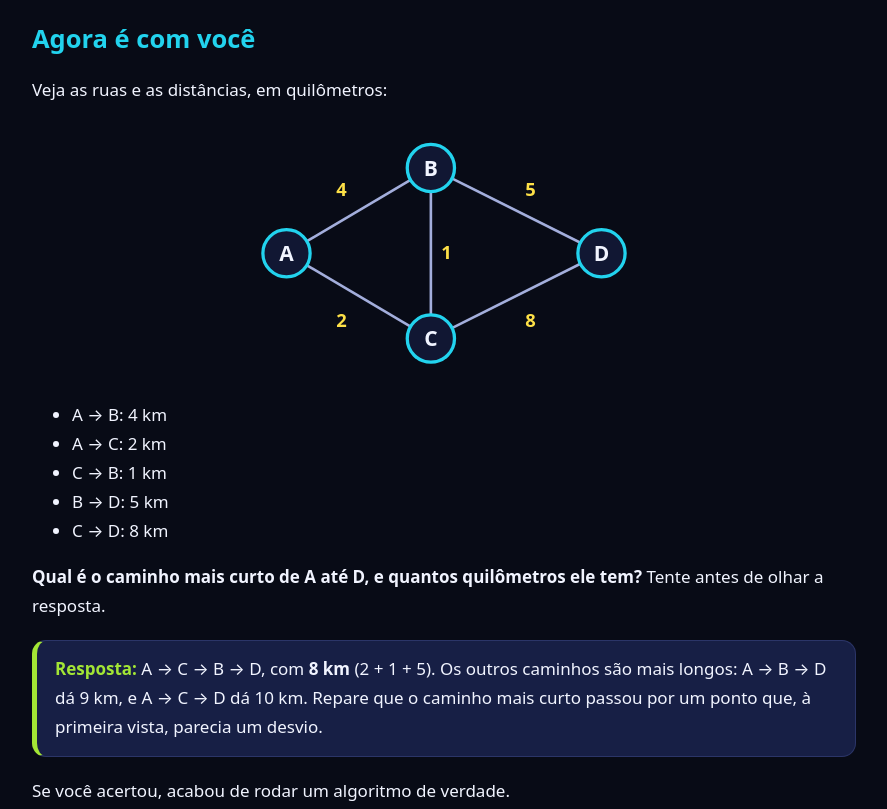
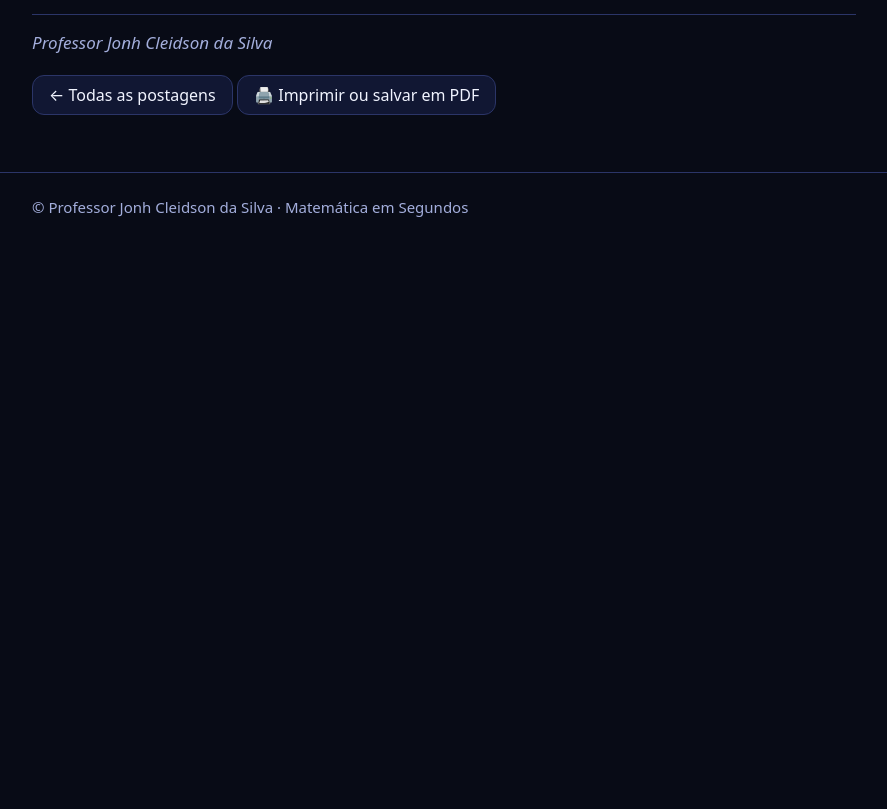
Before and after one commit to matematicaemsegundos/matematicaemsegundos.github.io, a plain HTML site: page posts/2026-11-07-algoritmos-matematica-tecnologia.html in a window 1280 px wide. Shown: the part 1420-2229 px from the top of the page, without its empty margins (196-1083 px from the left). After the commit the page ends 1675 px from the top, so only its background shows below. Drawn offline with Linux system fonts and the light colour scheme.

Commit message:
SEO técnico (sitemap, robots, canonical, Open Graph, JSON-LD) e remoção do desafio do post de algoritmos
Co-Authored-By: Claude Sonnet 5.5 <noreply@anthropic.com>

```diff
--- a/posts/2026-11-07-algoritmos-matematica-tecnologia.html
+++ b/posts/2026-11-07-algoritmos-matematica-tecnologia.html
@@ -5,6 +5,15 @@
 <meta name="viewport" content="width=device-width, initial-scale=1">
 <title>Algoritmos: a Matemática que move a tecnologia · Matemática em Segundos</title>
 <meta name="description" content="Como o GPS escolhe o caminho mais curto? Por trás da tecnologia há passos simples, e a Matemática ajuda a organizá-los.">
+<link rel="canonical" href="https://matematicaemsegundos.github.io/posts/2026-11-07-algoritmos-matematica-tecnologia.html">
+<meta property="og:type" content="article">
+<meta property="og:locale" content="pt_BR">
+<meta property="og:site_name" content="Matemática em Segundos">
+<meta property="og:title" content="Algoritmos: a Matemática que move a tecnologia · Matemática em Segundos">
+<meta property="og:description" content="Como o GPS escolhe o caminho mais curto? Por trás da tecnologia há passos simples, e a Matemática ajuda a organizá-los.">
+<meta property="og:url" content="https://matematicaemsegundos.github.io/posts/2026-11-07-algoritmos-matematica-tecnologia.html">
+<meta name="twitter:card" content="summary">
+<script type="application/ld+json">{"@context": "https://schema.org", "@type": "Article", "headline": "Algoritmos: a Matemática que move a tecnologia", "description": "Como o GPS escolhe o caminho mais curto? Por trás da tecnologia há passos simples, e a Matemática ajuda a organizá-los.", "inLanguage": "pt-BR", "datePublished": "2026-11-07", "author": {"@type": "Person", "name": "Professor Jonh Cleidson da Silva"}, "publisher": {"@type": "Organization", "name": "Matemática em Segundos"}, "mainEntityOfPage": "https://matematicaemsegundos.github.io/posts/2026-11-07-algoritmos-matematica-tecnologia.html"}</script>
 <link rel="stylesheet" href="../assets/style.css">
 </head>
 <body>
@@ -37,32 +46,6 @@
 <h2>O ponto principal</h2>
 <p>A tecnologia parece mágica, mas por baixo dela existem passos que a Matemática ajuda a organizar. Quem entende a ideia de algoritmo deixa de ser apenas usuário do celular e passa a entender <strong>por que</strong> ele responde como responde.</p>
 
-<h2>Agora é com você</h2>
-<p>Veja as ruas e as distâncias, em quilômetros:</p>
-<svg viewBox="0 0 320 200" role="img" aria-label="Mapa com os pontos A, B, C e D. A–B 4 km, A–C 2 km, C–B 1 km, B–D 5 km, C–D 8 km." style="width:100%;max-width:420px;height:auto;display:block;margin:10px auto">
-<g stroke="#a3aedc" stroke-width="2" fill="none">
-<line x1="40" y1="100" x2="150" y2="35"/><line x1="40" y1="100" x2="150" y2="165"/>
-<line x1="150" y1="35" x2="150" y2="165"/><line x1="150" y1="35" x2="280" y2="100"/><line x1="150" y1="165" x2="280" y2="100"/>
-</g>
-<g font-size="14" font-weight="700" fill="#fde047" text-anchor="middle">
-<text x="82" y="56">4</text><text x="82" y="156">2</text><text x="162" y="104">1</text><text x="226" y="56">5</text><text x="226" y="156">8</text>
-</g>
-<g fill="#111733" stroke="#22d3ee" stroke-width="2.5">
-<circle cx="40" cy="100" r="18"/><circle cx="150" cy="35" r="18"/><circle cx="150" cy="165" r="18"/><circle cx="280" cy="100" r="18"/>
-</g>
-<g font-size="16" font-weight="800" fill="#f1f4ff" text-anchor="middle">
-<text x="40" y="106">A</text><text x="150" y="41">B</text><text x="150" y="171">C</text><text x="280" y="106">D</text>
-</g>
-</svg>
-<ul>
-<li>A → B: 4 km</li><li>A → C: 2 km</li><li>C → B: 1 km</li><li>B → D: 5 km</li><li>C → D: 8 km</li>
-</ul>
-<p><strong>Qual é o caminho mais curto de A até D, e quantos quilômetros ele tem?</strong> Tente antes de olhar a resposta.</p>
-
-<div class="resp"><b>Resposta:</b> A → C → B → D, com <strong>8 km</strong> (2 + 1 + 5). Os outros caminhos são mais longos: A → B → D dá 9 km, e A → C → D dá 10 km. Repare que o caminho mais curto passou por um ponto que, à primeira vista, parecia um desvio.</div>
-
-<p>Se você acertou, acabou de rodar um algoritmo de verdade.</p>
-
 <p class="sig">Professor Jonh Cleidson da Silva</p>
 <p class="noprint"><a class="btn" href="../">← Todas as postagens</a> <button class="btn" onclick="window.print()">🖨️ Imprimir ou salvar em PDF</button></p>
 </article></main>
```
Also changed, not shown: index.html (+10 -1 lines), posts/2026-11-07-enem-2026-matematica-o-que-mais-cai.html (+9 -0 lines), sitemap.xml (added, +7 -0 lines), sobre.html (+10 -0 lines), robots.txt (added).
